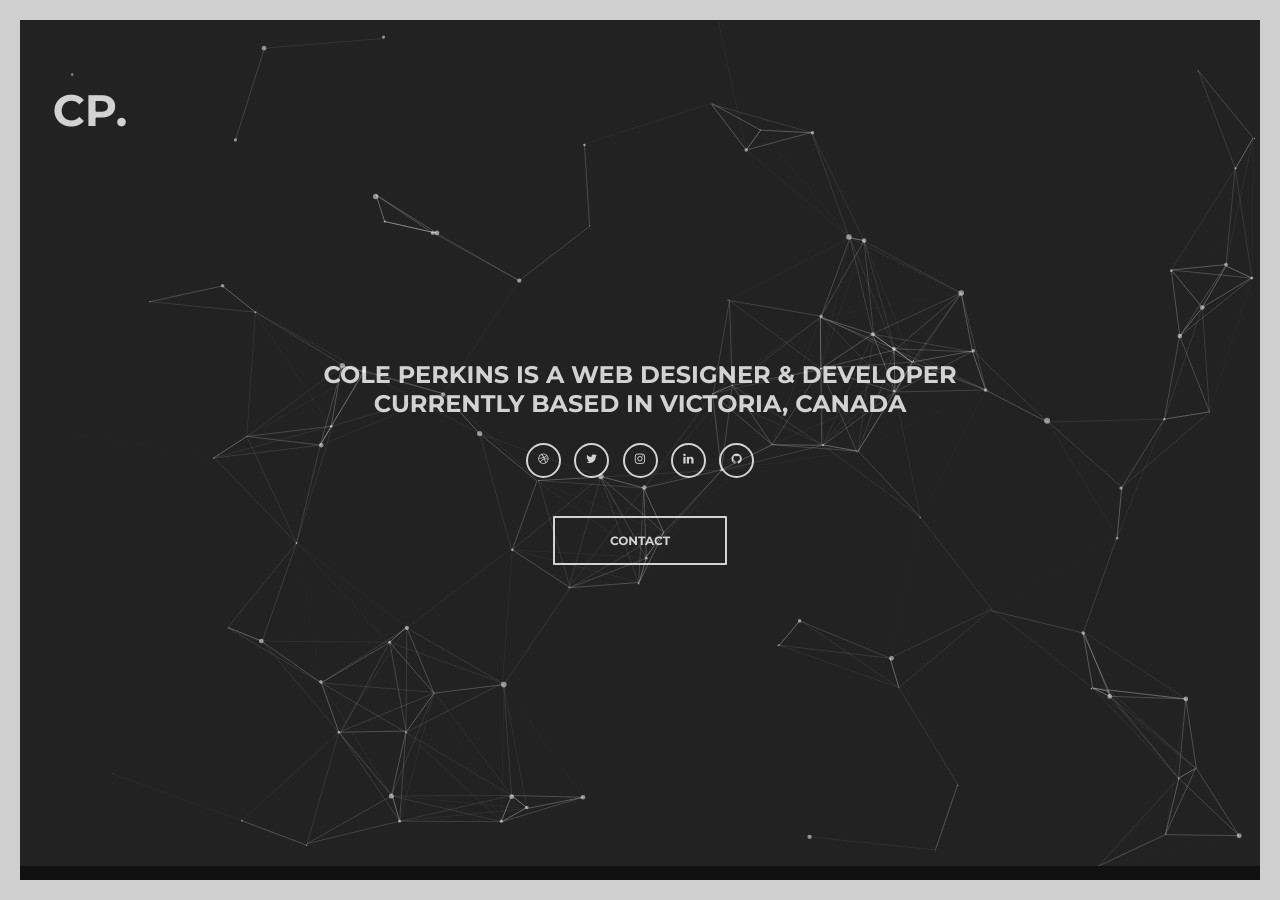
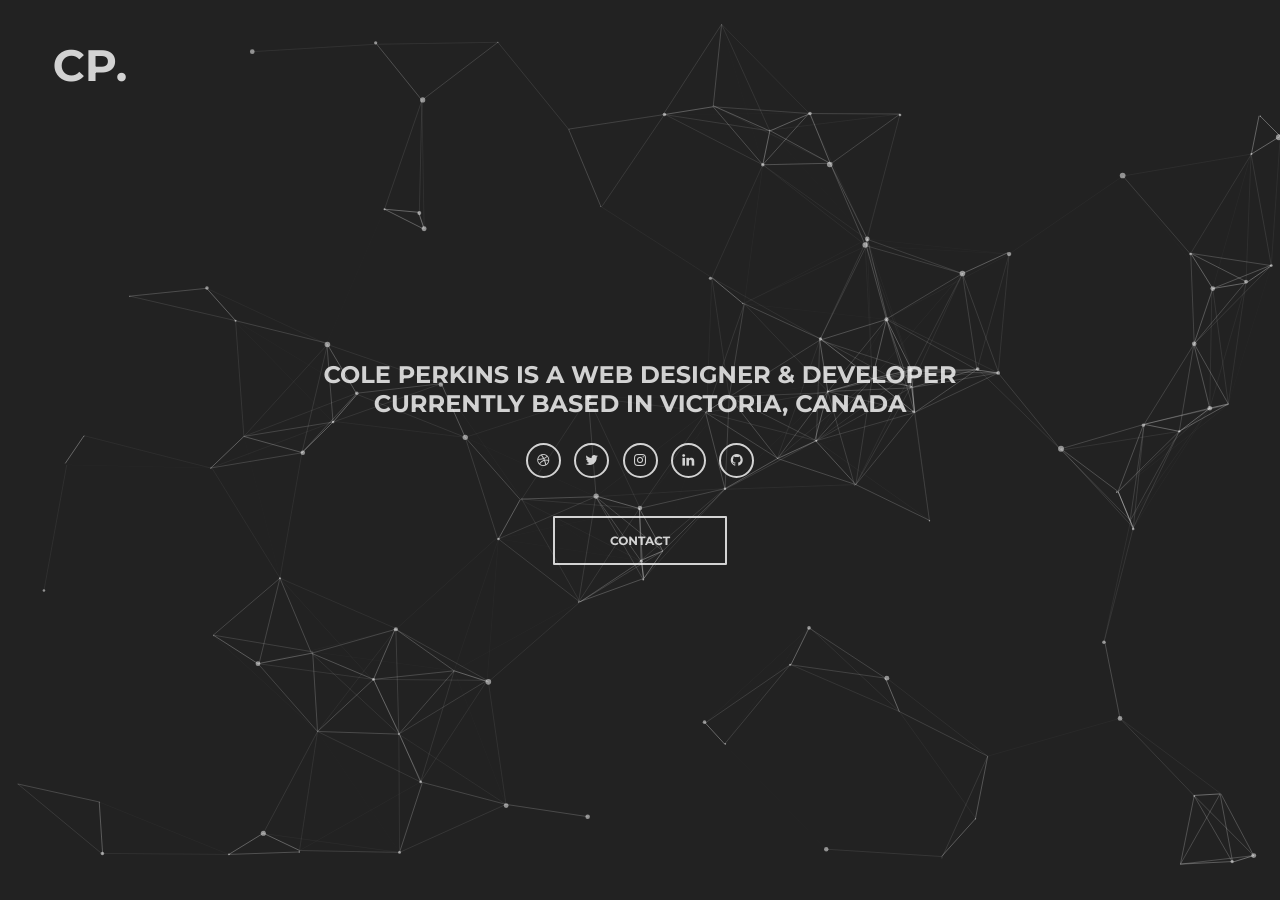
Before and after one commit to colesperks/colesperks.github.io, a Jekyll site: the page built from index.html, in a window 1280 px wide. Built offline with Jekyll 4.4.1, drawn with Linux system fonts in a browser that asks for light colours; nearby versions of some CDN libraries.

Commit message:
increased icon size and removed border on body

```diff
--- a/css/main.scss
+++ b/css/main.scss
@@ -117,7 +117,7 @@ canvas{
 #particles-js{
    z-index: 4;
   height: 100%;
-  height: 94vh;
+  height: 100vh;
   background: $black;
 
 }
@@ -151,16 +151,14 @@ canvas {
 .logo-section {
   position: absolute;
   z-index: 5;
-  top: 6%;
+  top: 1%;
   right: 0;
   left: 1%;
   margin: 0  auto;
 }
 
 .logo-text {
-  // font: 100 10vh/1 Roboto;
   text-align: center;
-  // color: #674172;
 }
 
 
@@ -213,11 +211,6 @@ h1,h2,h3,h4,h5,p,a {
   color: $white;
 }
 
-
-body {
-  border: solid $white 20px;
-}
-
 .logo {
   font-size: 44px;
   margin-left:40px;
@@ -256,6 +249,10 @@ a, a:hover {
   padding-top: 8px;
 }
 
+.socialbtns .fa {
+  font-size:14px;
+}
+
 .button {
   margin-top: 40px;
   a{
@@ -284,12 +281,6 @@ a, a:hover {
     width: 80%;
     font-size: 22px;
   }
-  body {
-  border: solid $white 15px;
-  }
-  #particles-js{
-  height: 96vh;
-  }
 }
 
 /* Extra Small Devices, Phones */
@@ -304,10 +295,4 @@ a, a:hover {
   .socialbtns, .socialbtns ul, .socialbtns li {
     padding: 2px;
   }
-  body {
-  border: solid $white 10px;
-  }
-  #particles-js{
-  height: 97vh;
-  }
 }
```
